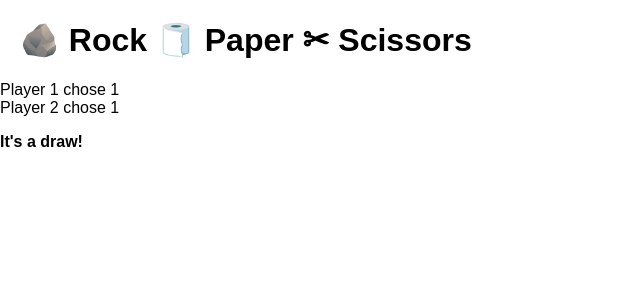
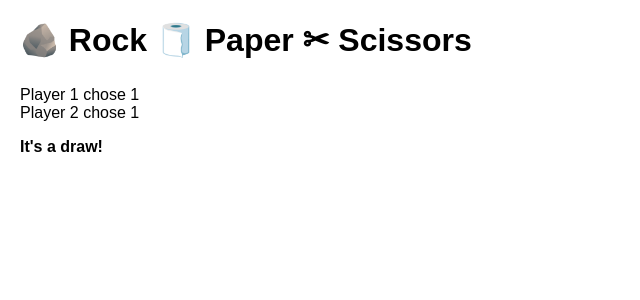
Before and after one commit to dcallus/rock_paper_scissors_game, a Flask app: page /1/1 in a window 1280 px wide. Shown: the part 60-360 px from the top of the page, without its empty margins (0-640 px from the left). Run offline with Flask 2, Linux system fonts and the light colour scheme.

Commit message:
complete

```diff
--- a/static/css/main.css
+++ b/static/css/main.css
@@ -1,6 +1,6 @@
 body {
     margin: 0;
-    font-family:Arial, Helvetica, sans-serif
+    font-family: Arial, Helvetica, sans-serif
 }
 
 header {
--- a/templates/2player.html
+++ b/templates/2player.html
@@ -1,5 +1,6 @@
 {% extends "base.html" %} {% block content %}
-
+</h1>
+<section class="scope">
 {% include 'result.html' %}
-
+</section>
 {% endblock %}
--- a/templates/result.html
+++ b/templates/result.html
@@ -1,7 +1,5 @@
-{% block content %}
 
 {% if player_1 %}
-</h1>
 {{ player_1.name }} chose {{ player_1.gesture}} <br>
 {{ player_2.name}} chose {{ player_2.gesture}}
 
@@ -16,4 +14,3 @@
 {% endif %}
 </div>
 </p>
-{% endblock %}
```
